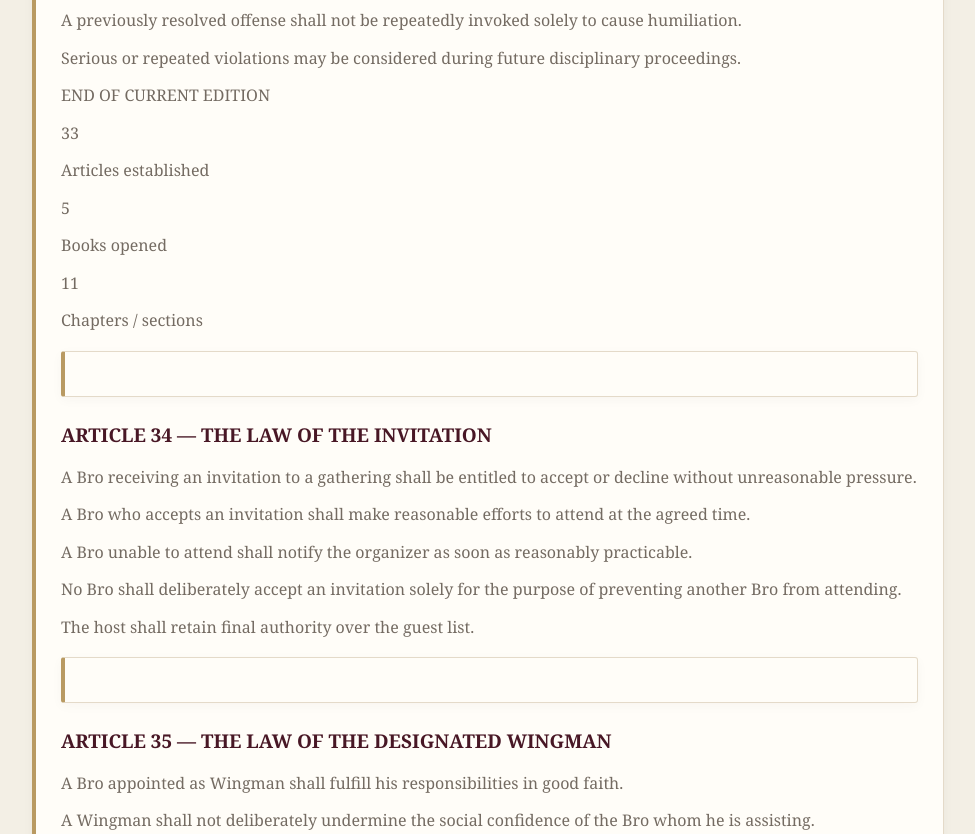
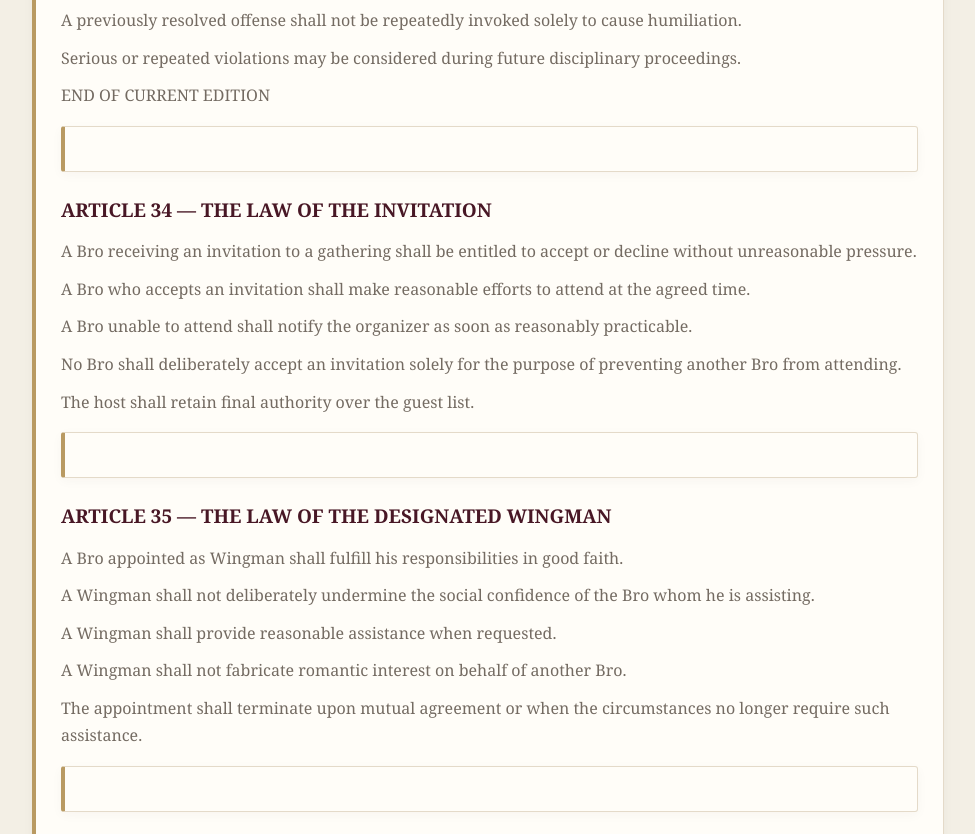
Before and after one commit to Lumpicup/THEBROCODE.github.io, a plain HTML site: page bro-code.html in a window 1280 px wide. Shown: the part 11166-12000 px from the top of the page, without its empty margins (152-1127 px from the left). Drawn offline with Linux system fonts and the light colour scheme.

Commit message:
Update bro-code.html

```diff
--- a/bro-code.html
+++ b/bro-code.html
@@ -354,12 +354,6 @@ footer a { color: var(--gold); text-decoration: none; }
 <p>A previously resolved offense shall not be repeatedly invoked solely to cause humiliation.</p>
 <p>Serious or repeated violations may be considered during future disciplinary proceedings.</p>
 <p>END OF CURRENT EDITION</p>
-<p>33</p>
-<p>Articles established</p>
-<p>5</p>
-<p>Books opened</p>
-<p>11</p>
-<p>Chapters / sections</p>
 <section class="article-card">
 </section>
 <h3 class="article-heading">ARTICLE 34 — THE LAW OF THE INVITATION</h3>
```
